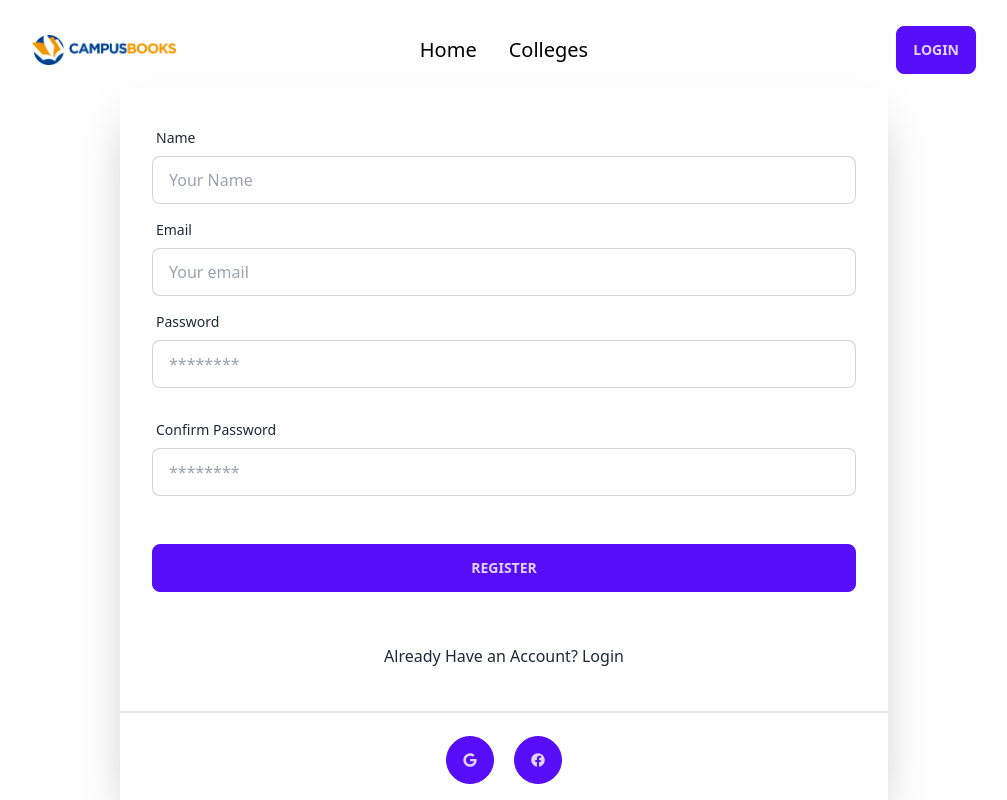
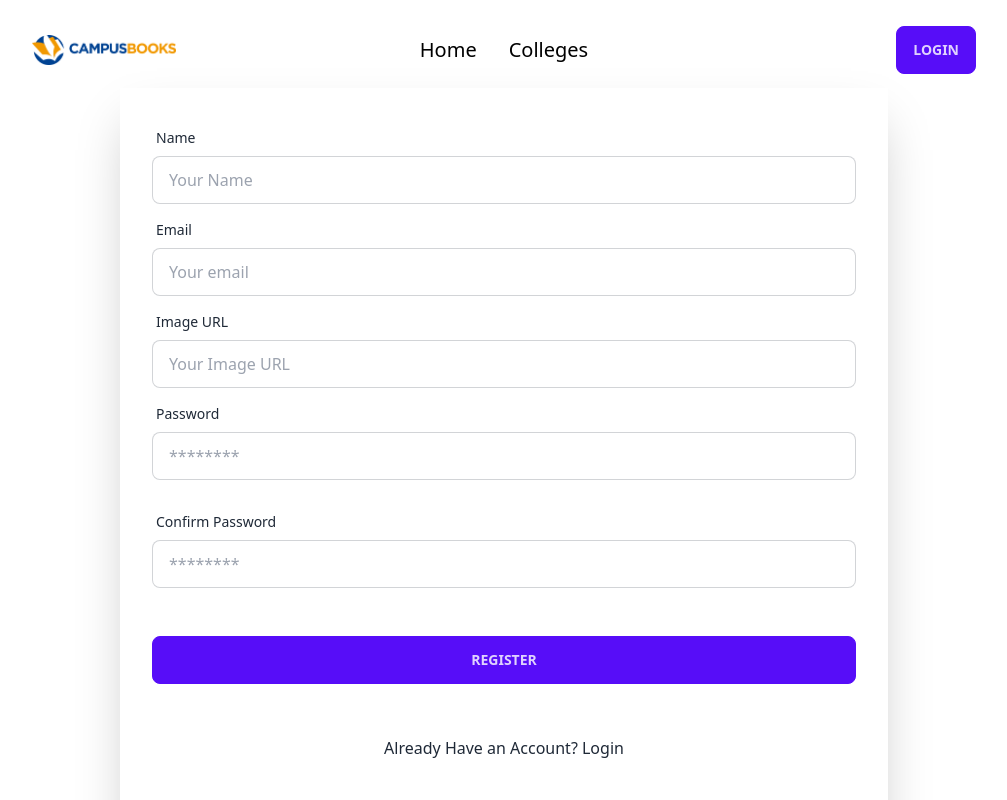
Before and after one commit to fahimshariar28/campus-books-client, a React (Vite) app: page /register in a window 1280 px wide. Shown: the top 800 px of the page, without its empty margins (136-1143 px from the left). Built offline with nearby package versions, Linux system fonts and the light colour scheme; no server answers.

Commit message:
Image url take in registration

```diff
--- a/src/Pages/Register/Register.jsx
+++ b/src/Pages/Register/Register.jsx
@@ -6,7 +6,7 @@
 import SocialLogin from "../Shared/SocialLogin";
 
 const Register = () => {
-  const { createUser, updateUserName } = useAuth();
+  const { createUser, updateUserProfile } = useAuth();
   const navigate = useNavigate();
   const [error, setError] = useState(null);
 
@@ -22,14 +22,15 @@
     reset();
     const name = data.name;
     const email = data.email;
+    const photo = data.photo;
     const password = data.password;
     const confirmPassword = data.confirmPassword;
     if (password === confirmPassword) {
       createUser(email, password)
         .then((result) => {
           console.log(result);
-          updateUserName(name).then(() => {
-            const savedUser = { name, email };
+          updateUserProfile(name, photo).then(() => {
+            const savedUser = { name, email, photo };
             fetch("http://localhost:5000/adduser", {
               method: "POST",
               headers: { "content-type": "application/json" },
@@ -78,6 +79,17 @@
             {...register("email", { required: true })}
             type="email"
             placeholder="Your email"
+            className="input input-bordered"
+          />
+        </div>
+        <div className="form-control">
+          <label className="label">
+            <span className="label-text">Image URL</span>
+          </label>
+          <input
+            {...register("photo", { required: true })}
+            type="text"
+            placeholder="Your Image URL"
             className="input input-bordered"
           />
         </div>
--- a/src/provider/AuthProvider.jsx
+++ b/src/provider/AuthProvider.jsx
@@ -38,14 +38,9 @@
   //     phoneNumber: number,
   //   });
   // };
-  const updateUserName = (name) => {
+  const updateUserProfile = (name, photo) => {
     return updateProfile(auth.currentUser, {
       displayName: name,
-    });
-  };
-
-  const updateUserPhoto = (photo) => {
-    return updateProfile(auth.currentUser, {
       photoURL: photo,
     });
   };
@@ -98,8 +93,7 @@
     user,
     loading,
     createUser,
-    updateUserName,
-    updateUserPhoto,
+    updateUserProfile,
     loginUser,
     googleSignIn,
     facebookSignIn,
```
